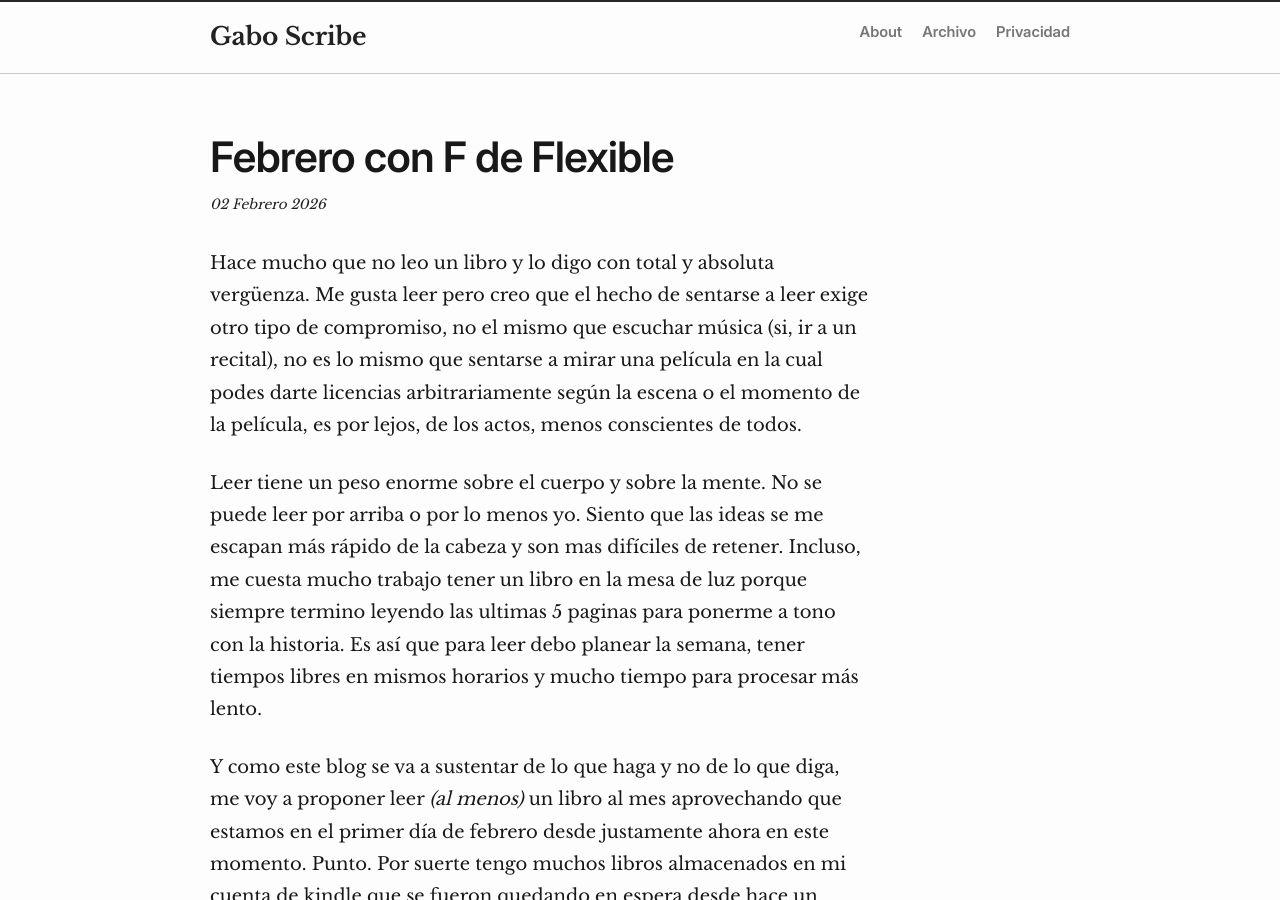
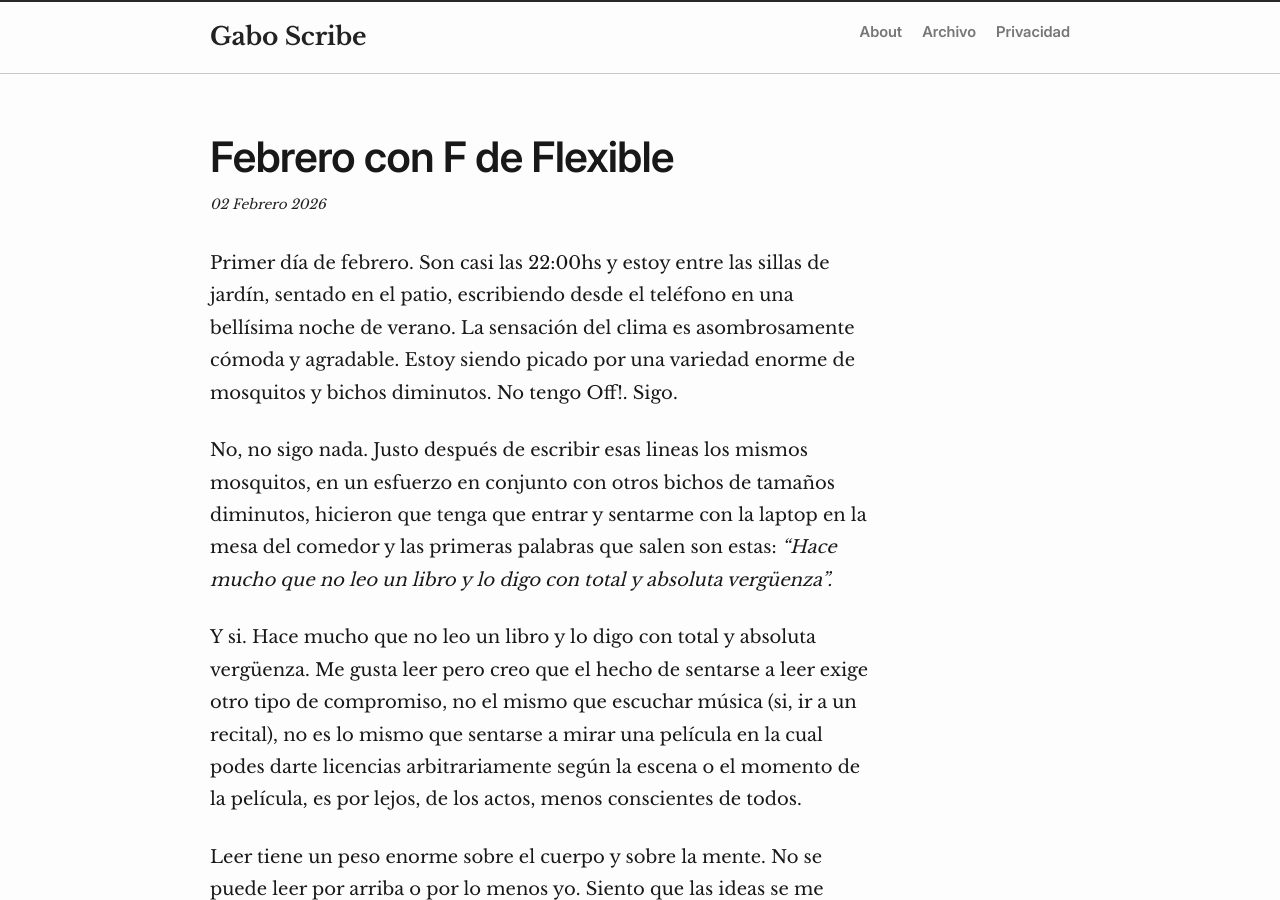
Before and after one commit to gsplay/blog, a Jekyll site: the page built from _posts/2026-02-01-Febrero-con-F-de-Flexible.markdown, in a window 1280 px wide and 900 px high. Built offline with Jekyll 4.4.1, drawn with Linux system fonts in a browser that asks for light colours.

Commit message:
update post mejorado

```diff
--- a/_posts/2026-02-01-Febrero-con-F-de-Flexible.markdown
+++ b/_posts/2026-02-01-Febrero-con-F-de-Flexible.markdown
@@ -5,7 +5,11 @@ date:   2026-02-01 22:50:00 -0300
 categories: blog
 ---
 
-Hace mucho que no leo un libro y lo digo con total y absoluta vergüenza. Me gusta leer pero creo que el hecho de sentarse a leer exige otro tipo de compromiso, no el mismo que escuchar música (si, ir a un recital), no es lo mismo que sentarse a mirar una película en la cual podes darte licencias arbitrariamente según la escena o el momento de la película, es por lejos, de los actos, menos conscientes de todos.
+Primer día de febrero. Son casi las 22:00hs y estoy entre las sillas de jardín, sentado en el patio, escribiendo desde el teléfono en una bellísima noche de verano. La sensación del clima es asombrosamente cómoda y agradable. Estoy siendo picado por una variedad enorme de mosquitos y bichos diminutos. No tengo Off!. Sigo.
+
+No, no sigo nada. Justo después de escribir esas lineas los mismos mosquitos, en un esfuerzo en conjunto con otros bichos de tamaños diminutos, hicieron que tenga que entrar y sentarme con la laptop en la mesa del comedor y las primeras palabras que salen son estas: *"Hace mucho que no leo un libro y lo digo con total y absoluta vergüenza".*
+
+Y si. Hace mucho que no leo un libro y lo digo con total y absoluta vergüenza. Me gusta leer pero creo que el hecho de sentarse a leer exige otro tipo de compromiso, no el mismo que escuchar música (si, ir a un recital), no es lo mismo que sentarse a mirar una película en la cual podes darte licencias arbitrariamente según la escena o el momento de la película, es por lejos, de los actos, menos conscientes de todos.
 
 Leer tiene un peso enorme sobre el cuerpo y sobre la mente. No se puede leer por arriba o por lo menos yo. Siento que las ideas se me escapan más rápido de la cabeza y son mas difíciles de retener. Incluso, me cuesta mucho trabajo tener un libro en la mesa de luz porque siempre termino leyendo las ultimas 5 paginas para ponerme a tono con la historia. Es así que para leer debo planear la semana, tener tiempos libres en mismos horarios y mucho tiempo para procesar más lento.
 
```
